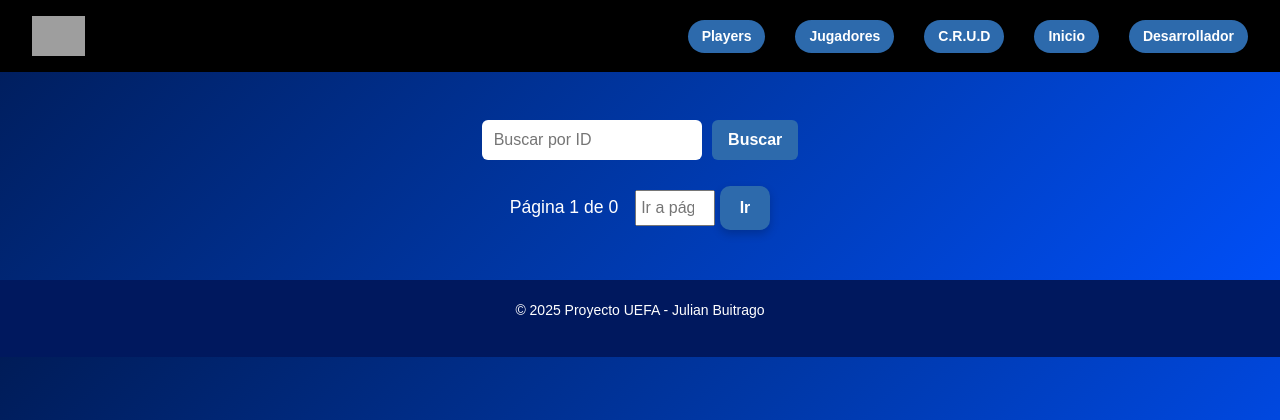
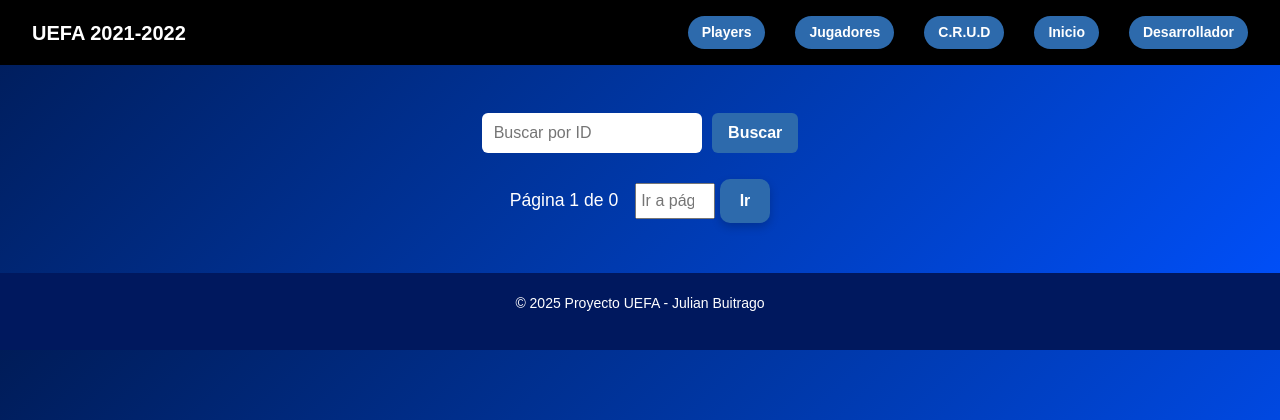
Before and after one commit to jebuitrago79/Uefa2021-2022, a FastAPI app: page /jugadores in a window 1280 px wide. Shown: the top 420 px of the page. Run offline with FastAPI, Linux system fonts and the light colour scheme; data that the repository does not hold is empty; some web fonts are replaced; grey boxes are pictures that could not be loaded.

Commit message:
Se quita una imagen que no funciona

```diff
--- a/templates/includes/navbar.html
+++ b/templates/includes/navbar.html
@@ -1,6 +1,5 @@
 <nav class="fifa_nav">
-    <img src="https://upload.wikimedia.org/wikipedia/en/thumb/b/bf/UEFA_logo.svg/1200px-UEFA_logo.svg.png" alt="UEFA 2021-2022" style="height: 40px; margin-right: 10px;">
-
+    <span style="font-weight: bold; font-size: 20px; margin-right: 10px;">UEFA 2021-2022</span>
     <div class="fifa_link">
         <a href="/players" class="crud_button">Players</a>
         <a href="/jugadores" class="crud_button">Jugadores</a>
```
